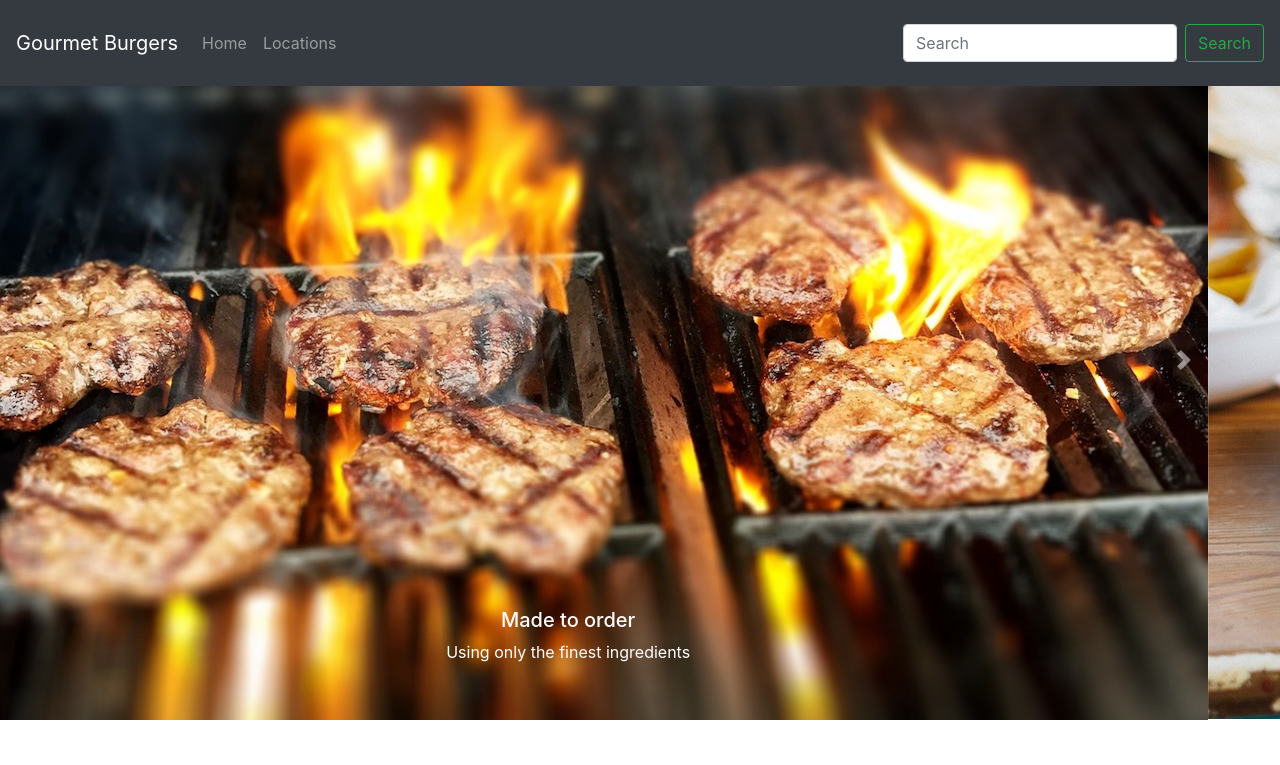
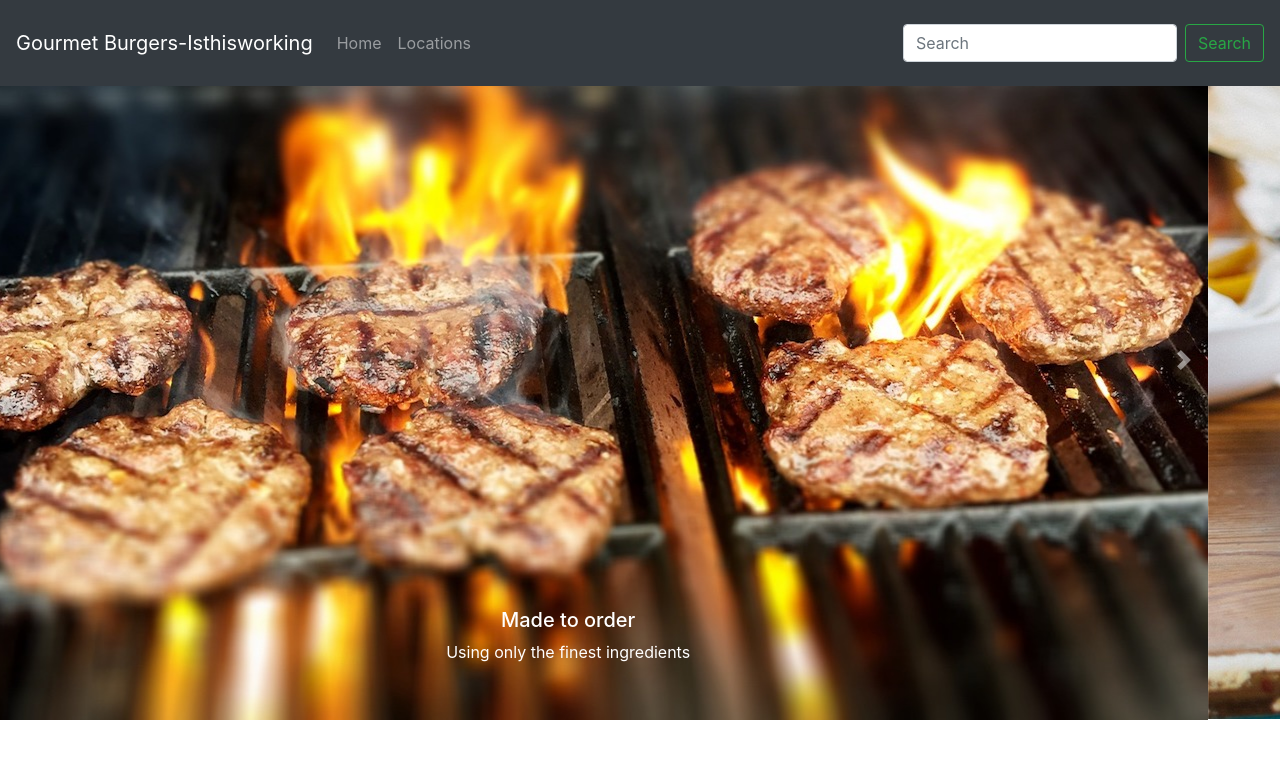
Before and after one commit to Elk-dev/gourmet-burgers, a plain HTML site: page index.html in a window 1280 px wide. Shown: the top 765 px of the page. Drawn offline with nearby package versions, Linux system fonts and the light colour scheme.

Commit message:
Is this working

```diff
--- a/index.html
+++ b/index.html
@@ -8,7 +8,7 @@
     <!-- Bootstrap CSS -->
     <link rel="stylesheet" href="https://stackpath.bootstrapcdn.com/bootstrap/4.4.1/css/bootstrap.min.css" integrity="sha384-Vkoo8x4CGsO3+Hhxv8T/Q5PaXtkKtu6ug5TOeNV6gBiFeWPGFN9MuhOf23Q9Ifjh" crossorigin="anonymous">
     <link rel="stylesheet" href="styles/styles.css">
-    <title>Gourmet Burgers-manual approval</title>
+    <title>Gourmet Burgers</title>
   </head>
   <body>
 
@@ -16,7 +16,7 @@
 
 
         <nav class="navbar navbar-expand-md navbar-dark fixed-top bg-dark">
-            <a class="navbar-brand" href="">Gourmet Burgers</a>
+            <a class="navbar-brand" href="">Gourmet Burgers-Isthisworking</a>
             <button class="navbar-toggler" type="button" data-toggle="collapse" data-target="#navbarCollapse">
                 <span class="navbar-toggler-icon"></span>
             </button>
```
